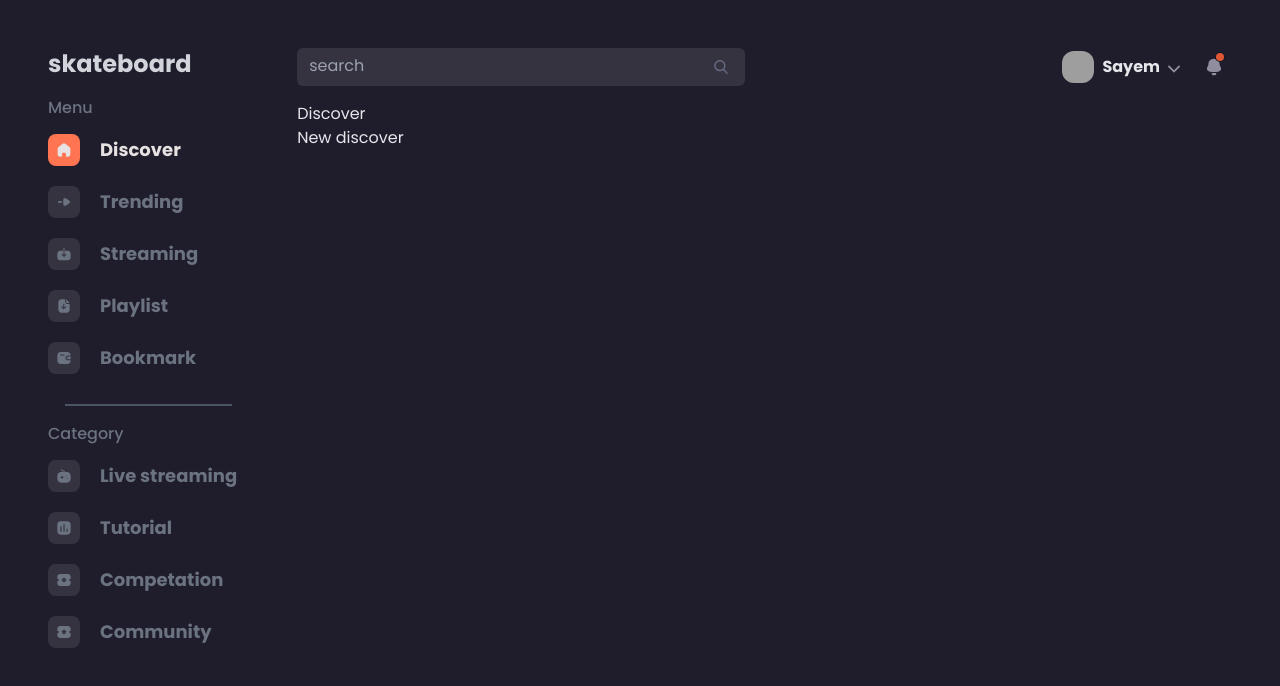
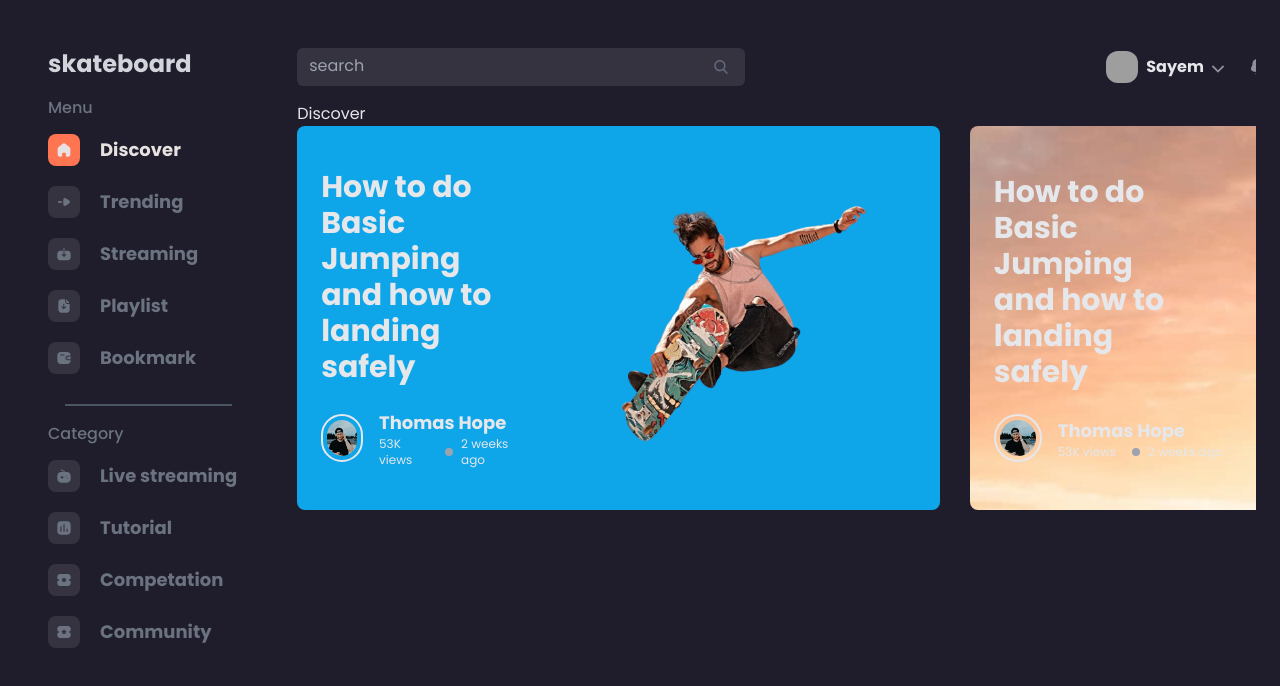
Before and after one commit to kazi331/skateboard, a React (Vite) app: page / in a window 1280 px wide. Shown: the top 686 px of the page. Built offline with nearby package versions, Linux system fonts and the light colour scheme; grey boxes are pictures that could not be loaded.

Commit message:
added banner

```diff
--- a/package.json
+++ b/package.json
@@ -11,7 +11,8 @@
   "dependencies": {
     "react": "^18.2.0",
     "react-dom": "^18.2.0",
-    "react-router-dom": "^6.9.0"
+    "react-router-dom": "^6.9.0",
+    "swiper": "^9.1.1"
   },
   "devDependencies": {
     "@types/react": "^18.0.27",
--- /dev/null
+++ b/src/components/Discover/Banner.css
@@ -0,0 +1,29 @@
+.swiper {
+    width: 100%;
+    height: 100%;
+
+}
+
+.swiper-slide {
+    text-align: center;
+    font-size: 18px;
+    background: #fff;
+    display: flex;
+    justify-content: center;
+    align-items: center;
+}
+
+.swiper-slide img {
+    display: block;
+    width: 100%;
+    height: 100%;
+    object-fit: cover;
+}
+
+
+.banner-content{
+background: url('../../assets/Images/2nd-banner2.jpg');
+background-position: center;
+background-size: cover;
+background-repeat: no-repeat;
+}
--- /dev/null
+++ b/src/components/Discover/Banner.jsx
@@ -0,0 +1,91 @@
+
+import React from 'react';
+import { Swiper, SwiperSlide } from "swiper/react";
+import "swiper/css";
+import "swiper/css/pagination";
+import { Autoplay } from "swiper";
+import './Banner.css';
+import avatarImg from '../../assets/Images/alif.jpg';
+import avatarImg2 from '../../assets/Images/avatar2.jpg';
+import bannerImg from '../../assets/Images/skate-removebg-.png';
+import bannerImg2 from '../../assets/Images/2nd-banner2.jpg';
+
+function Banner() {
+    return (
+         <div >
+            <Swiper  slidesPerView={1.5}
+                spaceBetween={30}
+        // autoplay={{
+        //   delay: 1800,
+        //   disableOnInteraction: false,
+        // }}
+
+        modules={[Autoplay]}
+       >
+                <SwiperSlide className="rounded-lg p-6 bg-sky-500 text-primary lg:h-96 overflow-hidden" >
+
+                      <div className="lg:flex justify-center items-start ">
+
+                          <div className='lg:w-1/2 text-start '>
+                             <h1 className="text-3xl font-bold">How to do Basic Jumping and how to landing safely</h1>
+                                <div className='flex justify-start items-center pt-6 '>
+                                    <div className='flex justify-between items-center'>
+                                          <div className='w-12 h-12'>
+                                    <img className='rounded-full border-2 p-1' src={avatarImg} alt="user-img" />
+                                    </div>
+                                     <div className='ml-4'>
+                                            <h1 className='font-bold'>Thomas Hope</h1>
+                                            <div className='flex  text-xs'>
+                                            <p> 53K views</p>
+                                            <div className='flex justify-center items-center ml-4'>
+                                                <div className="w-1 h-1 rounded-full bg-gray-400 p-1">
+
+                                                </div>
+                                           <p className='ml-2'>2 weeks ago </p>
+                                            </div>
+
+                                           </div>
+                          </div>
+                                  </div>
+                           </div>
+                            </div>
+                             <div className=''>
+                                  <img  src={bannerImg} className="      rounded-lg w-full" />
+                             </div>
+                      </div>
+
+
+        </SwiperSlide>
+    <SwiperSlide className="rounded-lg p-6 banner-content text-primary lg:h-96 overflow-hidden" >
+                          <div className=' text-start '>
+                             <h1 className="text-3xl font-bold lg:w-1/3">How to do Basic Jumping and how to landing safely</h1>
+                                <div className='flex justify-start items-center pt-6 '>
+                                    <div className='flex justify-between items-center'>
+                                          <div className='w-12 h-12'>
+                                    <img className='rounded-full border-2 p-1' src={avatarImg} alt="user-img" />
+                                    </div>
+                                     <div className='ml-4'>
+                                            <h1 className='font-bold'>Thomas Hope</h1>
+                                            <div className='flex  text-xs'>
+                                            <p> 53K views</p>
+                                            <div className='flex justify-center items-center ml-4'>
+                                                <div className="w-1 h-1 rounded-full bg-gray-400 p-1">
+
+                                                </div>
+                                           <p className='ml-2'>2 weeks ago </p>
+                                            </div>
+
+                                           </div>
+                          </div>
+                                  </div>
+                           </div>
+                            </div>
+
+        </SwiperSlide>
+
+      </Swiper>
+        </div>
+    )
+}
+
+export default Banner
--- a/src/components/NavItem.jsx
+++ b/src/components/NavItem.jsx
@@ -5,8 +5,8 @@ const NavItem = ({ to, Icon, identifier, active = "active2", label = "Label" })
     console.log(identifier)
     return (
         <NavLink className={`hover:text-gray-300  flex items-center gap-x-2 py-1 group ${identifier}`} to={to}>
-            <Icon className={`transition-all w-10 md:w-8  h-10 md:h-8 p-2 bg-inactivebg group-hover:bg-${active} group-hover:text-gray-200 rounded-lg relative `} />
-            <span className=' opacity-0 w-0 overflow-hidden group-hover:w-auto md:w-auto absolute  translate-x-0 group-hover:opacity-100 group-hover:translate-x-11 transition-all whitespace-nowrap  bg-inactivebg md:bg-transparent px-3 py-1  text-sm md:text-lg  rounded md:translate-x-0 md:group-hover:translate-x-0 md:opacity-100  md:static group-hover:block md:block'> {label}</span>
+            <Icon className={`transition-all w-10 md:w-8  h-10 md:h-8 p-2 bg-inactiveBg group-hover:bg-${active} group-hover:text-gray-200 rounded-lg relative `} />
+            <span className=' opacity-0 w-0 overflow-hidden group-hover:w-auto md:w-auto absolute  translate-x-0 group-hover:opacity-100 group-hover:translate-x-11 transition-all whitespace-nowrap  bg-inactiveBg md:bg-transparent px-3 py-1  text-sm md:text-lg  rounded md:translate-x-0 md:group-hover:translate-x-0 md:opacity-100  md:static group-hover:block md:block'> {label}</span>
         </NavLink>
     )
 }
--- a/src/pages/Discover.jsx
+++ b/src/pages/Discover.jsx
@@ -1,10 +1,11 @@
 import React from 'react'
+import Banner from '../components/Discover/Banner'
 
 const Discover = () => {
   return (
     <div>
       <h2>Discover</h2>
-      <p> New discover</p>
+     <Banner/>
     </div>
   )
 }
--- a/tailwind.config.cjs
+++ b/tailwind.config.cjs
@@ -13,7 +13,7 @@ module.exports = {
         active3: "#6C5ECF",
         active4: "#32A7E2",
         active5: "#6C5ECF",
-        inactivebg: "#353340",
+        inactiveBg: "#353340",
       },
     },
   },
```
Also changed, not shown: src/assets/Images/2nd-banner2.jpg (added), 1 other file (tests, documents, lock files or other folders).
